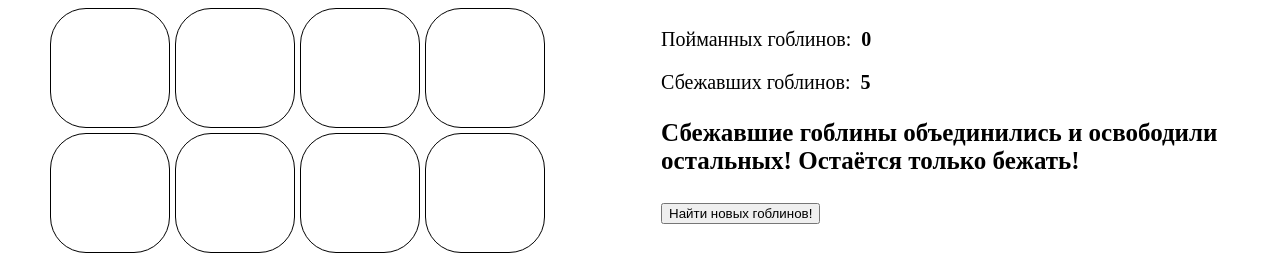
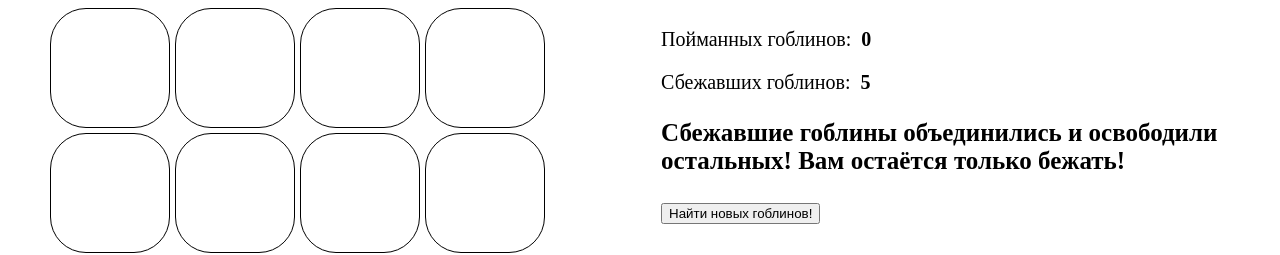
Before and after one commit to kreketjot/js-events-netology, a plain HTML site: page index.html in a window 1280 px wide. Shown: the top 255 px of the page. Drawn offline with Linux system fonts and the light colour scheme.

Commit message:
Deploying to gh-pages from @ kreketjot/js-events-netology@d21771e073a1059fd8f10c632698348c1f73a96f 🚀

```diff
--- a/index.html
+++ b/index.html
@@ -1 +1 @@
-<!doctype html><html lang="en"><head><meta charset="UTF-8"><meta name="viewport" content="width=device-width,initial-scale=1"><meta http-equiv="X-UA-Compatible" content="ie=edge"><title>AAARGH</title><script defer="defer" src="./main.js"></script><link href="./main.css" rel="stylesheet"></head><body><div class="container"><div id="grid"><div class="grid-item"></div><div class="grid-item"></div><div class="grid-item"></div><div class="grid-item"></div><div class="grid-item"></div><div class="grid-item"></div><div class="grid-item"></div><div class="grid-item"></div><div class="grid-item"></div><div class="grid-item"></div><div class="grid-item"></div><div class="grid-item"></div><div class="grid-item"></div><div class="grid-item"></div><div class="grid-item"></div><div class="grid-item"></div></div><img src="./2dbd01ce16c0fa83cb67.png" alt="goblin" id="goblin"><div class="info-panel"><p>Пойманных гоблинов:&nbsp; <span id="hits-counter"></span></p><p>Сбежавших гоблинов:&nbsp; <span id="fails-counter"></span></p><div id="game-over" hidden><p>Сбежавшие гоблины объединились и освободили остальных! Остаётся только бежать!</p><button type="button" id="restart">Найти новых гоблинов!</button></div></div></div></body></html>
+<!doctype html><html lang="en"><head><meta charset="UTF-8"><meta name="viewport" content="width=device-width,initial-scale=1"><meta http-equiv="X-UA-Compatible" content="ie=edge"><title>AAARGH</title><script defer="defer" src="./main.js"></script><link href="./main.css" rel="stylesheet"></head><body><div class="container"><div id="grid"><div class="grid-item"></div><div class="grid-item"></div><div class="grid-item"></div><div class="grid-item"></div><div class="grid-item"></div><div class="grid-item"></div><div class="grid-item"></div><div class="grid-item"></div><div class="grid-item"></div><div class="grid-item"></div><div class="grid-item"></div><div class="grid-item"></div><div class="grid-item"></div><div class="grid-item"></div><div class="grid-item"></div><div class="grid-item"></div></div><img src="./2dbd01ce16c0fa83cb67.png" alt="goblin" id="goblin"><div class="info-panel"><p>Пойманных гоблинов:&nbsp; <span id="hits-counter"></span></p><p>Сбежавших гоблинов:&nbsp; <span id="fails-counter"></span></p><div id="game-over" hidden><p>Сбежавшие гоблины объединились и освободили остальных! Вам остаётся только бежать!</p><button type="button" id="restart">Найти новых гоблинов!</button></div></div></div></body></html>
```
